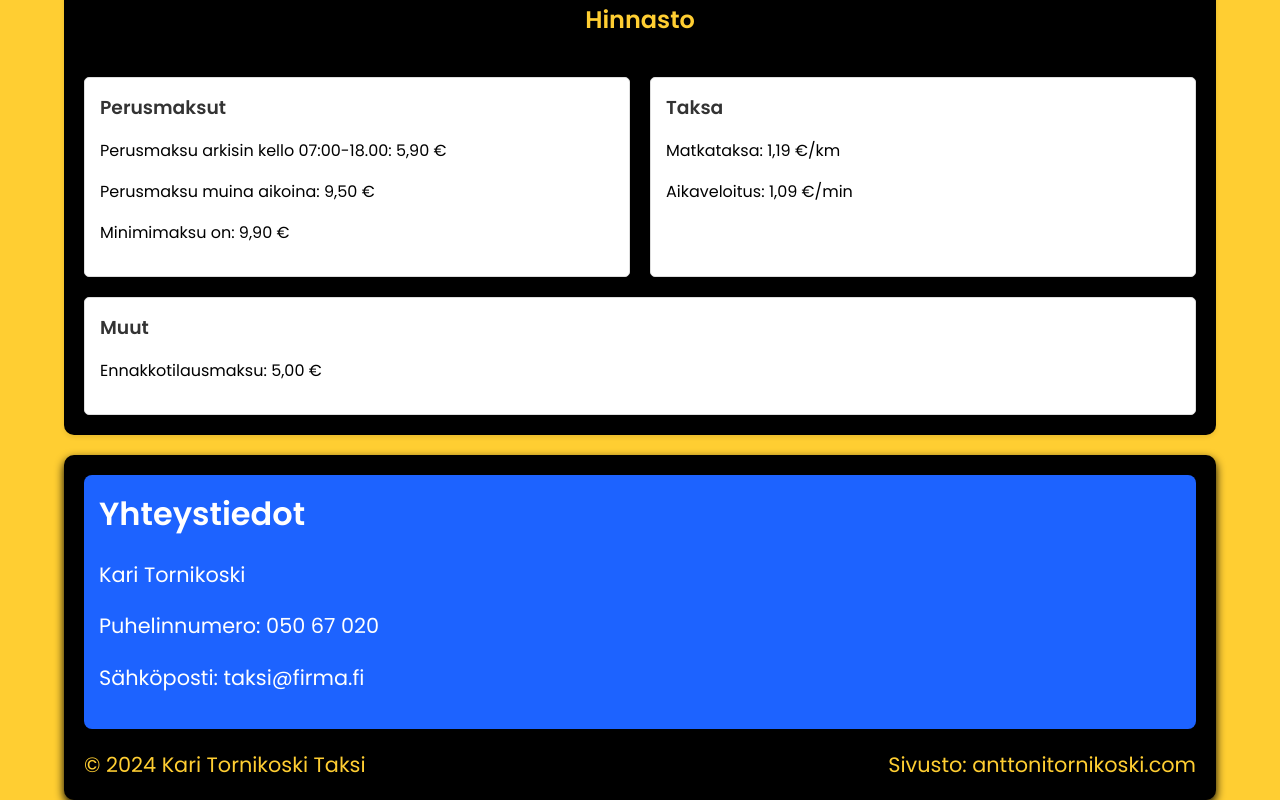
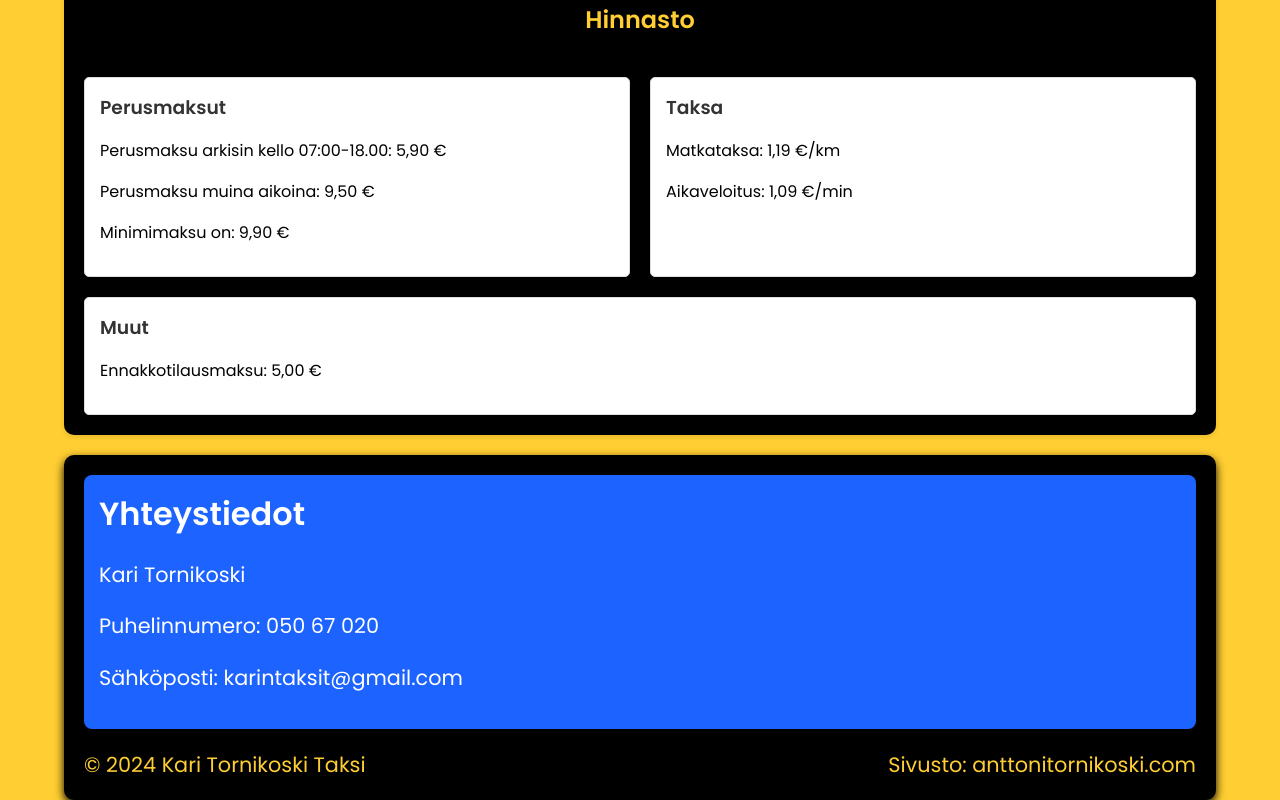
Before and after one commit to anttont/TaxiWebsite, a React (Vite) app in the folder taksi-project/: page / in a window 1280 px wide. Shown: the part 1888-2688 px from the top of the page. Built offline with nearby package versions, Linux system fonts and the light colour scheme.

Commit message:
Correct email

```diff
--- a/taksi-project/src/components/Contact/Contact.jsx
+++ b/taksi-project/src/components/Contact/Contact.jsx
@@ -10,7 +10,7 @@ const Contact = () => {
         <h3>Yhteystiedot</h3>
         <p>Kari Tornikoski</p>
         <p>Puhelinnumero: 050 67 020</p>
-        <p>Sähköposti: taksi@firma.fi</p>
+        <p>Sähköposti: karintaksit@gmail.com</p>
       </div>
 
       <div className="copyright">
```
